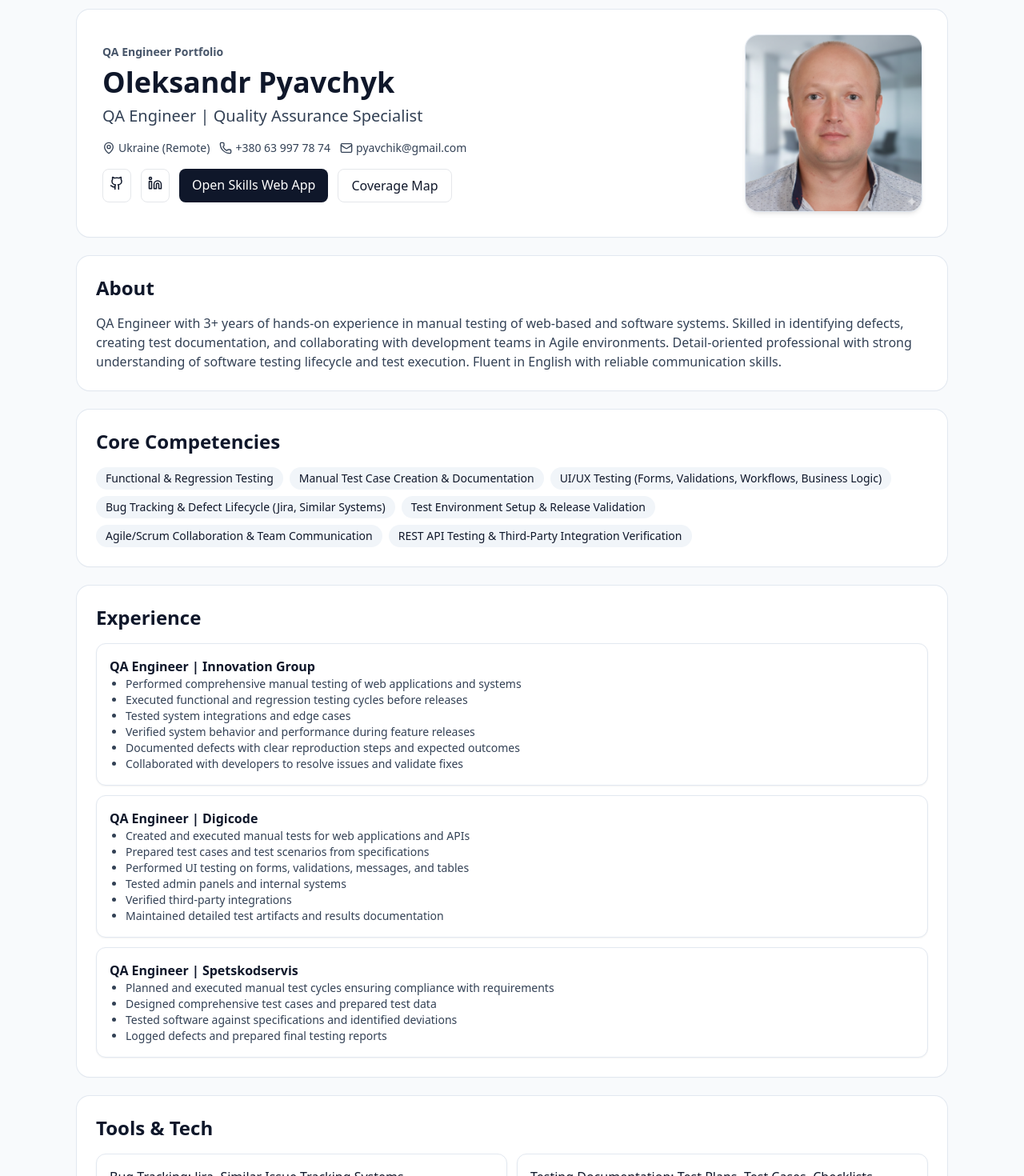
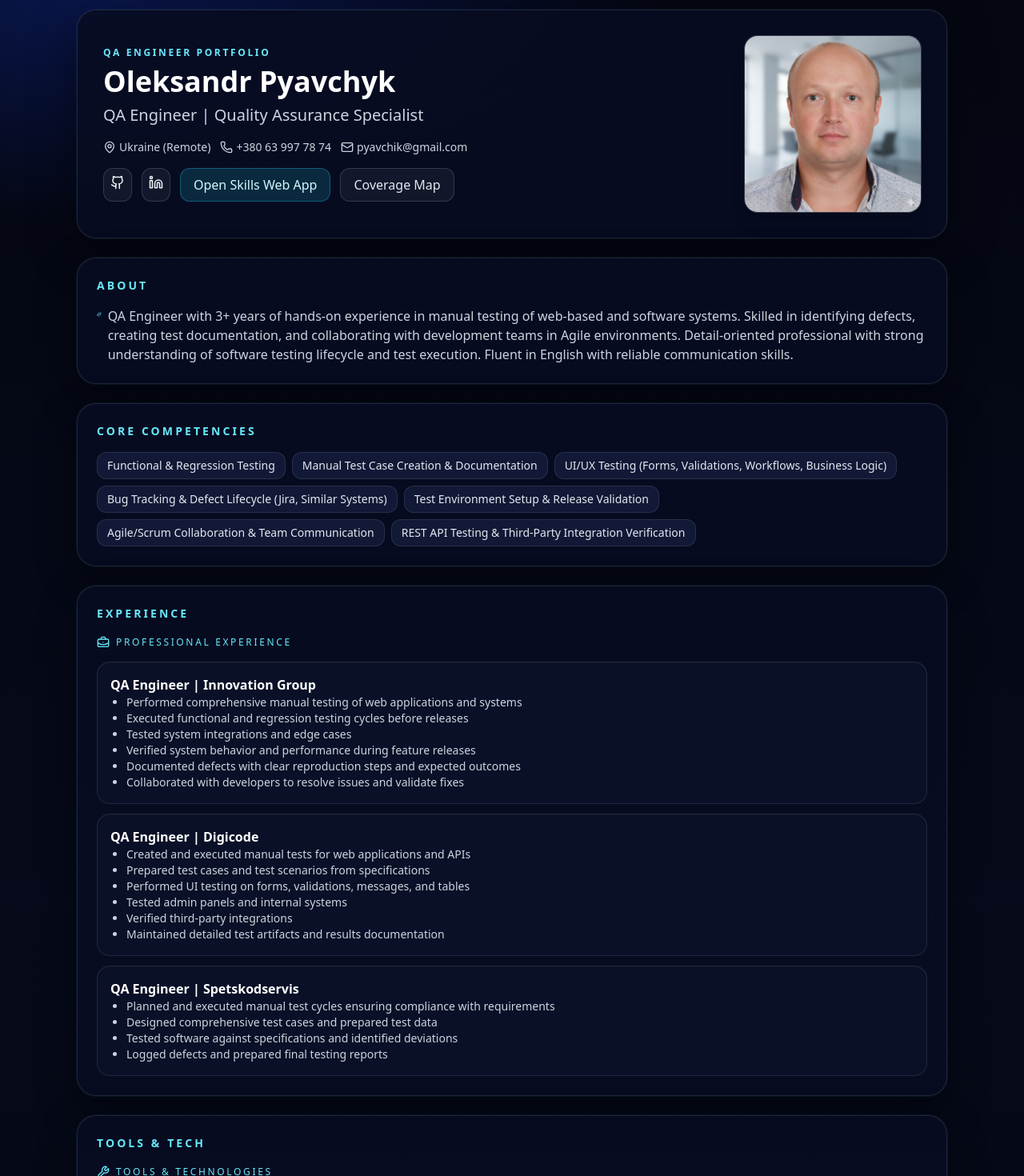
Before and after one commit to anatoliu1610/qa-showcase, a Next.js app: page / in a window 1280 px wide. Shown: the part 20-1490 px from the top of the page at 80% size. Built offline with nearby package versions, Linux system fonts and the light colour scheme.

Commit message:
Redesign homepage with premium dark neon style

```diff
--- a/app/globals.css
+++ b/app/globals.css
@@ -2,8 +2,17 @@
 @tailwind components;
 @tailwind utilities;
 
-:root { color-scheme: light; }
-body { @apply bg-slate-50 text-slate-900; }
+:root { color-scheme: dark; }
+body {
+  @apply text-slate-100;
+  background:
+    radial-gradient(1200px 500px at 10% 0%, rgba(25, 70, 255, 0.25), transparent 60%),
+    radial-gradient(1000px 500px at 100% 100%, rgba(0, 255, 220, 0.18), transparent 60%),
+    linear-gradient(180deg, #040611 0%, #060a1a 55%, #050913 100%);
+  min-height: 100vh;
+}
 
-.prose-md h1,.prose-md h2,.prose-md h3 { @apply text-balance; }
-.prose-md p,.prose-md li { @apply text-pretty; }
+::selection { background: rgba(56, 189, 248, 0.35); }
+
+.prose-md h1,.prose-md h2,.prose-md h3 { @apply text-balance text-slate-100; }
+.prose-md p,.prose-md li { @apply text-pretty text-slate-300; }
--- a/app/page.tsx
+++ b/app/page.tsx
@@ -1,62 +1,89 @@
 import Link from 'next/link';
 import Image from 'next/image';
-import { Github, Linkedin, Mail, Phone, MapPin } from 'lucide-react';
+import { Github, Linkedin, Mail, Phone, MapPin, Sparkles, BriefcaseBusiness, Wrench, Rocket, Contact } from 'lucide-react';
 import { Badge, Card, Section } from '@/components/ui';
 import { Reveal } from '@/components/reveal';
 
 const competencies = [
-  'Functional & Regression Testing','Manual Test Case Creation & Documentation','UI/UX Testing (Forms, Validations, Workflows, Business Logic)','Bug Tracking & Defect Lifecycle (Jira, Similar Systems)','Test Environment Setup & Release Validation','Agile/Scrum Collaboration & Team Communication','REST API Testing & Third-Party Integration Verification'
+  'Functional & Regression Testing',
+  'Manual Test Case Creation & Documentation',
+  'UI/UX Testing (Forms, Validations, Workflows, Business Logic)',
+  'Bug Tracking & Defect Lifecycle (Jira, Similar Systems)',
+  'Test Environment Setup & Release Validation',
+  'Agile/Scrum Collaboration & Team Communication',
+  'REST API Testing & Third-Party Integration Verification'
 ];
 
 export default function HomePage() {
   return (
     <main className="mx-auto max-w-6xl space-y-6 p-4 md:p-8">
-      <Reveal><section className="rounded-2xl bg-white p-8 shadow-sm ring-1 ring-slate-200">
+      <Reveal>
+        <section className="rounded-3xl border border-white/10 bg-[#080d22]/90 p-8 shadow-[0_0_0_1px_rgba(56,189,248,.08),0_18px_60px_rgba(0,0,0,.45)]">
           <div className="grid items-center gap-6 md:grid-cols-[1fr_220px]">
             <div>
-            <p className="font-[var(--font-space)] text-sm font-semibold text-slate-600">QA Engineer Portfolio</p>
-            <h1 className="mt-2 text-4xl font-bold text-balance">Oleksandr Pyavchyk</h1>
-            <p className="mt-2 text-xl text-slate-700">QA Engineer | Quality Assurance Specialist</p>
-            <div className="mt-4 flex flex-wrap gap-3 text-sm text-slate-700">
-              <span className="inline-flex items-center gap-1"><MapPin size={16}/>Ukraine (Remote)</span>
-              <a href="tel:+380639977874" className="inline-flex items-center gap-1"><Phone size={16}/>+380 63 997 78 74</a>
-              <a href="mailto:pyavchik@gmail.com" className="inline-flex items-center gap-1"><Mail size={16}/>pyavchik@gmail.com</a>
+              <p className="font-[var(--font-space)] text-xs font-semibold uppercase tracking-[0.22em] text-cyan-300">QA Engineer Portfolio</p>
+              <h1 className="mt-2 text-4xl font-bold text-white text-balance">Oleksandr Pyavchyk</h1>
+              <p className="mt-2 text-xl text-slate-300">QA Engineer | Quality Assurance Specialist</p>
+              <div className="mt-4 flex flex-wrap gap-3 text-sm text-slate-300">
+                <span className="inline-flex items-center gap-1"><MapPin size={16} />Ukraine (Remote)</span>
+                <a href="tel:+380639977874" className="inline-flex items-center gap-1 hover:text-cyan-200"><Phone size={16} />+380 63 997 78 74</a>
+                <a href="mailto:pyavchik@gmail.com" className="inline-flex items-center gap-1 hover:text-cyan-200"><Mail size={16} />pyavchik@gmail.com</a>
               </div>
               <div className="mt-4 flex flex-wrap gap-3">
-              <a aria-label="GitHub" href="https://github.com/pyavchik" target="_blank" rel="noreferrer" className="rounded-lg border p-2 hover:bg-slate-100"><Github size={18}/></a>
-              <a aria-label="LinkedIn" href="https://www.linkedin.com/in/pyavchik/" target="_blank" rel="noreferrer" className="rounded-lg border p-2 hover:bg-slate-100"><Linkedin size={18}/></a>
-              <Link href="/skills" className="rounded-lg bg-slate-900 px-4 py-2 text-white hover:bg-slate-700">Open Skills Web App</Link>
-              <Link href="/coverage" className="rounded-lg border px-4 py-2 hover:bg-slate-100">Coverage Map</Link>
+                <a aria-label="GitHub" href="https://github.com/pyavchik" target="_blank" rel="noreferrer" className="rounded-xl border border-white/15 bg-white/5 p-2 hover:bg-white/10"><Github size={18} /></a>
+                <a aria-label="LinkedIn" href="https://www.linkedin.com/in/pyavchik/" target="_blank" rel="noreferrer" className="rounded-xl border border-white/15 bg-white/5 p-2 hover:bg-white/10"><Linkedin size={18} /></a>
+                <Link href="/skills" className="rounded-xl border border-cyan-400/30 bg-cyan-400/15 px-4 py-2 text-cyan-100 hover:bg-cyan-400/25">Open Skills Web App</Link>
+                <Link href="/coverage" className="rounded-xl border border-white/15 bg-white/5 px-4 py-2 text-slate-200 hover:bg-white/10">Coverage Map</Link>
               </div>
             </div>
             <div className="mx-auto">
-            <Image
-              src="/profile.png"
-              alt="Oleksandr Pyavchyk profile photo"
-              width={220}
-              height={220}
-              className="rounded-2xl object-cover shadow-md ring-1 ring-slate-200"
-              priority
-            />
+              <Image src="/profile.png" alt="Oleksandr Pyavchyk profile photo" width={220} height={220} className="rounded-2xl object-cover shadow-xl ring-1 ring-white/20" priority />
             </div>
           </div>
-      </section></Reveal>
+        </section>
+      </Reveal>
 
-      <Reveal><Section title="About"><p className="text-slate-700 text-pretty">QA Engineer with 3+ years of hands-on experience in manual testing of web-based and software systems. Skilled in identifying defects, creating test documentation, and collaborating with development teams in Agile environments. Detail-oriented professional with strong understanding of software testing lifecycle and test execution. Fluent in English with reliable communication skills.</p></Section></Reveal>
+      <Reveal>
+        <Section title="About">
+          <div className="flex items-start gap-2 text-slate-300"><Sparkles className="mt-0.5 h-4 w-4 text-cyan-300" /><p>QA Engineer with 3+ years of hands-on experience in manual testing of web-based and software systems. Skilled in identifying defects, creating test documentation, and collaborating with development teams in Agile environments. Detail-oriented professional with strong understanding of software testing lifecycle and test execution. Fluent in English with reliable communication skills.</p></div>
+        </Section>
+      </Reveal>
 
-      <Reveal><Section title="Core Competencies"><div className="flex flex-wrap gap-2">{competencies.map(c => <Badge key={c}>{c}</Badge>)}</div></Section></Reveal>
+      <Reveal>
+        <Section title="Core Competencies">
+          <div className="flex flex-wrap gap-2">{competencies.map((c) => <Badge key={c}>{c}</Badge>)}</div>
+        </Section>
+      </Reveal>
 
-      <Reveal><Section title="Experience"><div className="space-y-3">
-        <Card><h3 className="font-semibold">QA Engineer | Innovation Group</h3><ul className="list-disc pl-5 text-sm text-slate-700"><li>Performed comprehensive manual testing of web applications and systems</li><li>Executed functional and regression testing cycles before releases</li><li>Tested system integrations and edge cases</li><li>Verified system behavior and performance during feature releases</li><li>Documented defects with clear reproduction steps and expected outcomes</li><li>Collaborated with developers to resolve issues and validate fixes</li></ul></Card>
-        <Card><h3 className="font-semibold">QA Engineer | Digicode</h3><ul className="list-disc pl-5 text-sm text-slate-700"><li>Created and executed manual tests for web applications and APIs</li><li>Prepared test cases and test scenarios from specifications</li><li>Performed UI testing on forms, validations, messages, and tables</li><li>Tested admin panels and internal systems</li><li>Verified third-party integrations</li><li>Maintained detailed test artifacts and results documentation</li></ul></Card>
-        <Card><h3 className="font-semibold">QA Engineer | Spetskodservis</h3><ul className="list-disc pl-5 text-sm text-slate-700"><li>Planned and executed manual test cycles ensuring compliance with requirements</li><li>Designed comprehensive test cases and prepared test data</li><li>Tested software against specifications and identified deviations</li><li>Logged defects and prepared final testing reports</li></ul></Card>
-      </div></Section></Reveal>
+      <Reveal>
+        <Section title="Experience">
+          <div className="mb-4 inline-flex items-center gap-2 text-xs uppercase tracking-[0.22em] text-cyan-300"><BriefcaseBusiness className="h-4 w-4" />Professional Experience</div>
+          <div className="space-y-3">
+            <Card><h3 className="font-semibold text-white">QA Engineer | Innovation Group</h3><ul className="list-disc pl-5 text-sm text-slate-300"><li>Performed comprehensive manual testing of web applications and systems</li><li>Executed functional and regression testing cycles before releases</li><li>Tested system integrations and edge cases</li><li>Verified system behavior and performance during feature releases</li><li>Documented defects with clear reproduction steps and expected outcomes</li><li>Collaborated with developers to resolve issues and validate fixes</li></ul></Card>
+            <Card><h3 className="font-semibold text-white">QA Engineer | Digicode</h3><ul className="list-disc pl-5 text-sm text-slate-300"><li>Created and executed manual tests for web applications and APIs</li><li>Prepared test cases and test scenarios from specifications</li><li>Performed UI testing on forms, validations, messages, and tables</li><li>Tested admin panels and internal systems</li><li>Verified third-party integrations</li><li>Maintained detailed test artifacts and results documentation</li></ul></Card>
+            <Card><h3 className="font-semibold text-white">QA Engineer | Spetskodservis</h3><ul className="list-disc pl-5 text-sm text-slate-300"><li>Planned and executed manual test cycles ensuring compliance with requirements</li><li>Designed comprehensive test cases and prepared test data</li><li>Tested software against specifications and identified deviations</li><li>Logged defects and prepared final testing reports</li></ul></Card>
+          </div>
+        </Section>
+      </Reveal>
 
-      <Reveal><Section title="Tools & Tech"><div className="grid gap-3 sm:grid-cols-2">{['Bug Tracking: Jira, Similar Issue Tracking Systems','Testing Documentation: Test Plans, Test Cases, Checklists','API Testing: REST APIs, Third-Party Integrations','Methodologies: Agile, Scrum','Languages: Ukrainian (Native), English (Fluent)'].map(t => <Card key={t}>{t}</Card>)}</div></Section></Reveal>
+      <Reveal>
+        <Section title="Tools & Tech">
+          <div className="mb-4 inline-flex items-center gap-2 text-xs uppercase tracking-[0.22em] text-cyan-300"><Wrench className="h-4 w-4" />Tools & Technologies</div>
+          <div className="grid gap-3 sm:grid-cols-2">{['Bug Tracking: Jira, Similar Issue Tracking Systems', 'Testing Documentation: Test Plans, Test Cases, Checklists', 'API Testing: REST APIs, Third-Party Integrations', 'Methodologies: Agile, Scrum', 'Languages: Ukrainian (Native), English (Fluent)'].map((t) => <Card key={t}>{t}</Card>)}</div>
+        </Section>
+      </Reveal>
 
-      <Reveal><Section title="Growth"><p className="text-slate-700">Experienced QA specialist with a proven track record of delivering reliable testing. Ready to apply manual testing expertise while developing skills in test automation and growing within a dynamic team. Interested in learning new technologies and contributing to the quality of innovative software solutions.</p></Section></Reveal>
+      <Reveal>
+        <Section title="Growth">
+          <div className="flex items-start gap-2 text-slate-300"><Rocket className="mt-0.5 h-4 w-4 text-cyan-300" /><p>Experienced QA specialist with a proven track record of delivering reliable testing. Ready to apply manual testing expertise while developing skills in test automation and growing within a dynamic team. Interested in learning new technologies and contributing to the quality of innovative software solutions.</p></div>
+        </Section>
+      </Reveal>
 
-      <Reveal><Section title="Contacts"><p className="text-slate-700">Email: <a href="mailto:pyavchik@gmail.com" className="underline">pyavchik@gmail.com</a> · Phone: <a href="tel:+380639977874" className="underline">+380 63 997 78 74</a></p></Section></Reveal>
+      <Reveal>
+        <Section title="Contacts">
+          <div className="flex items-center gap-2 text-slate-300"><Contact className="h-4 w-4 text-cyan-300" /><p>Email: <a href="mailto:pyavchik@gmail.com" className="underline hover:text-cyan-200">pyavchik@gmail.com</a> · Phone: <a href="tel:+380639977874" className="underline hover:text-cyan-200">+380 63 997 78 74</a></p></div>
+        </Section>
+      </Reveal>
     </main>
   );
 }
--- a/components/ui.tsx
+++ b/components/ui.tsx
@@ -4,24 +4,24 @@ import { ReactNode } from 'react';
 
 export function Section({ id, title, children }: { id?: string; title: string; children: ReactNode }) {
   return (
-    <section id={id} className="rounded-2xl bg-white p-6 shadow-sm ring-1 ring-slate-200">
-      <h2 className="mb-4 text-2xl font-semibold text-balance">{title}</h2>
+    <section id={id} className="rounded-3xl border border-white/10 bg-[#080d22]/90 p-6 shadow-[0_0_0_1px_rgba(56,189,248,.08),0_18px_50px_rgba(0,0,0,.45)]">
+      <h2 className="mb-4 text-sm font-semibold uppercase tracking-[0.22em] text-cyan-300">{title}</h2>
       {children}
     </section>
   );
 }
 
 export function Card({ className, children }: { className?: string; children: ReactNode }) {
-  return <div className={cn('rounded-xl border border-slate-200 bg-white p-4 shadow-sm', className)}>{children}</div>;
+  return <div className={cn('rounded-2xl border border-white/10 bg-[#0b1128]/90 p-4 shadow-[inset_0_1px_0_rgba(255,255,255,.03)]', className)}>{children}</div>;
 }
 
 export function Badge({ children }: { children: ReactNode }) {
-  return <span className="rounded-full bg-slate-100 px-3 py-1 text-sm font-medium">{children}</span>;
+  return <span className="rounded-xl border border-white/10 bg-[#111936] px-3 py-1.5 text-sm text-slate-200">{children}</span>;
 }
 
 export function ButtonLink({ href, children }: { href: string; children: ReactNode }) {
   return (
-    <Link href={href} className="inline-flex items-center rounded-lg bg-slate-900 px-4 py-2 text-sm font-medium text-white hover:bg-slate-700">
+    <Link href={href} className="inline-flex items-center rounded-xl border border-cyan-400/30 bg-cyan-400/15 px-4 py-2 text-sm font-medium text-cyan-100 hover:bg-cyan-400/25">
       {children}
     </Link>
   );
```
Lines whose indentation alone changed are shown as unchanged.
